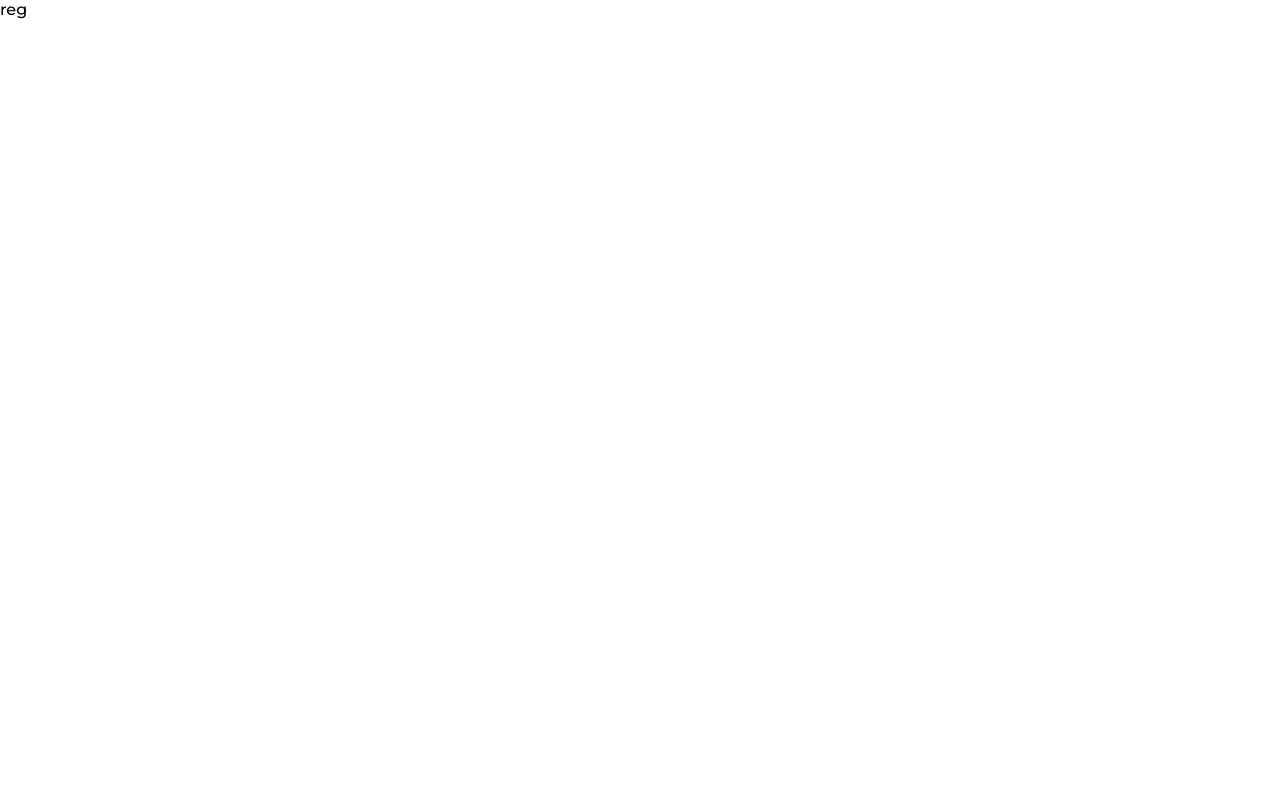
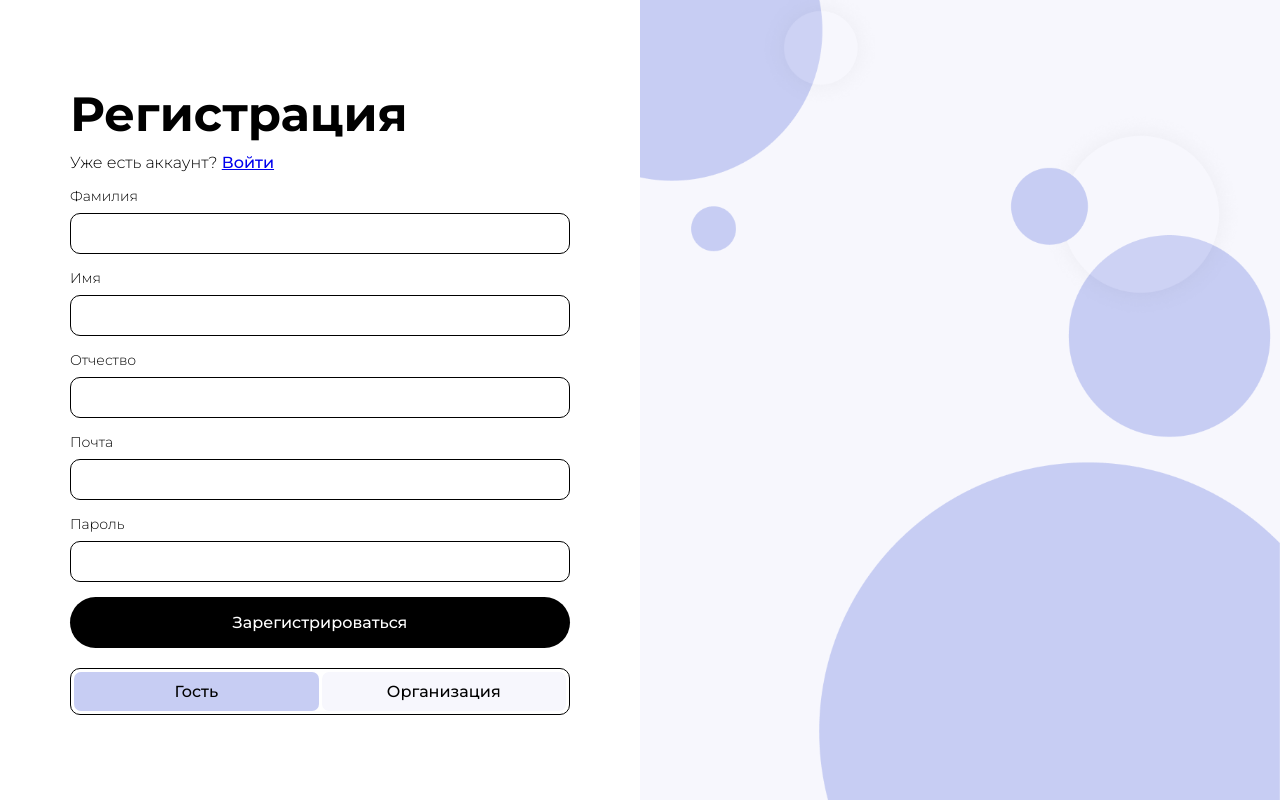
Before and after one commit to Filanq/minincode24, a Vue app: page /registration in a window 1280 px wide. Built offline with nearby package versions, Linux system fonts and the light colour scheme; the HTML template or start-up script is replaced by a standard one.

Commit message:
Login and Reg pages

```diff
--- a/src/views/LoginView.vue
+++ b/src/views/LoginView.vue
@@ -1,11 +1,24 @@
 <template>
     <main>
-        <section class='left-part'>
-            <h1 class="h1">Войти в аккаунт</h1>
-            <p class="mini-text">Уже есть аккаунт? <router-link to="/account/registration">Зарегистрироваться</router-link></p>
+        <section class="left-part">
+            <div class="inner-container">
+                <h1 class="h1">Вход</h1>
+                <p class="mini-text">Еще нет аккаунта? <router-link :to="{name: 'registration'}">Регистрация</router-link></p>
+                <form class="form-container">
+                    <label>
+                        Почта
+                        <input type="email">
+                    </label>
+                    <label>
+                        Пароль
+                        <input type="password">
+                    </label>
+                    <button type="button">Войти</button>
+                </form>
+            </div>
         </section>
-        <section class='right-part'>
-            <img src="@/assets/images/fone.svg" alt="">
+        <section class="right-part">
+            <img src="@/assets/images/fone.png" alt="">
         </section>
     </main>
 </template>
@@ -17,11 +30,21 @@
 <style scoped>
 main {
     display: flex;
+    height: 100vh;
 }
 .left-part {
+    display: flex;
+    flex-direction: column;
+    justify-content: center;
+    align-items: center;
     width: 50%;
     height: 100%;
     background-color: var(--colorWhite);
+    padding: 30px;
+}
+.left-part > .inner-container {
+    width: 100%;
+    max-width: 500px;
 }
 .right-part {
     width: 50%;
@@ -33,4 +56,59 @@ main {
     height: 100%;
     object-fit: cover;
 }
+.left-part .mini-text {
+    font-weight: 300;
+    margin: 10px 0;
+}
+.left-part .mini-text > a {
+    font-weight: 500;
+}
+.select-formType-container {
+    display: flex;
+    gap: 3px;
+    margin-top: 20px;
+    border: solid #000 1px;
+    border-radius: 10px;
+    padding: 3px;
+}
+.select-formType-container > div {
+    width: calc((100% - 3px) / 2);
+    padding: 10px;
+    border-radius: 7px;
+    background-color: var(--colorGrey);
+    transition: background-color .3s ease;
+    cursor: pointer;
+}
+.selected-formType-btn {
+    background-color: var(--colorBlueLight)!important;
+}
+form {
+    display: flex;
+    flex-direction: column;
+    gap: 15px;
+    margin: 15px 0;
+}
+label {
+    display: flex;
+    flex-direction: column;
+    gap: 8px;
+    font-weight: 300;
+    font-size: 14px;
+}
+input {
+    border-radius: 10px;
+    border: solid #000 1px;
+    padding: 10px;
+}
+input:focus {
+    outline: none;
+}
+button {
+    padding: 16px 28px;
+    background-color: #000;
+    border-radius: 200px;
+    border: none;
+    color: var(--colorWhite);
+    cursor: pointer;
+}
 </style>
--- a/src/views/RegistrationView.vue
+++ b/src/views/RegistrationView.vue
@@ -1,10 +1,159 @@
 <template>
-reg
+    <main>
+        <section class="left-part">
+            <div class="inner-container">
+                <h1 class="h1">Регистрация</h1>
+                <p class="mini-text">Уже есть аккаунт? <router-link :to="{name: 'login'}">Войти</router-link></p>
+                <form v-if="formType == 'user'" class="form-container">
+                    <label>
+                        Фамилия
+                        <input type="text">
+                    </label>
+                    <label>
+                        Имя
+                        <input type="text">
+                    </label>
+                    <label>
+                        Отчество
+                        <input type="text">
+                    </label>
+                    <label>
+                        Почта
+                        <input type="email">
+                    </label>
+                    <label>
+                        Пароль
+                        <input type="password">
+                    </label>
+                    <button type="button">Зарегистрироваться</button>
+                </form>
+                <form v-else-if="formType == 'organization'">
+                    <label>
+                        Имя организации
+                        <input type="text">
+                    </label>
+                    <label>
+                        Адрес организации
+                        <input type="text">
+                    </label>
+                    <label>
+                        Сайт организации
+                        <input type="text">
+                    </label>
+                    <label>
+                        Почта организации
+                        <input type="email">
+                    </label>
+                    <label>
+                        Пароль
+                        <input type="password">
+                    </label>
+                    <button type="button">Зарегистрировать</button>
+                </form>
+                <div class="select-formType-container">
+                    <div @click="changeFormType('user')" :class="{'selected-formType-btn': formType == 'user'}" class="ta-c">Гость</div>
+                    <div @click="changeFormType('organization')" :class="{'selected-formType-btn': formType == 'organization'}" class="ta-c">Организация</div>
+                </div>
+            </div>
+        </section>
+        <section class="right-part">
+            <img src="@/assets/images/fone.png" alt="">
+        </section>
+    </main>
 </template>
 
 <script setup>
+    import {ref} from "vue";
 
+    const formType = ref('user');
+
+    function changeFormType(newFormType) {
+        formType.value = newFormType;
+    }
 </script>
 
 <style scoped>
+main {
+    display: flex;
+    height: 100vh;
+}
+.left-part {
+    display: flex;
+    flex-direction: column;
+    justify-content: center;
+    align-items: center;
+    width: 50%;
+    height: 100%;
+    background-color: var(--colorWhite);
+    padding: 30px;
+}
+.left-part > .inner-container {
+    width: 100%;
+    max-width: 500px;
+}
+.right-part {
+    width: 50%;
+    height: 100%;
+    background-color: var(--colorGrey);
+}
+.right-part > img {
+    width: 100%;
+    height: 100%;
+    object-fit: cover;
+}
+.left-part .mini-text {
+    font-weight: 300;
+    margin: 10px 0;
+}
+.left-part .mini-text > a {
+    font-weight: 500;
+}
+.select-formType-container {
+    display: flex;
+    gap: 3px;
+    margin-top: 20px;
+    border: solid #000 1px;
+    border-radius: 10px;
+    padding: 3px;
+}
+.select-formType-container > div {
+    width: calc((100% - 3px) / 2);
+    padding: 10px;
+    border-radius: 7px;
+    background-color: var(--colorGrey);
+    transition: background-color .3s ease;
+    cursor: pointer;
+}
+.selected-formType-btn {
+    background-color: var(--colorBlueLight)!important;
+}
+form {
+    display: flex;
+    flex-direction: column;
+    gap: 15px;
+    margin: 15px 0;
+}
+label {
+    display: flex;
+    flex-direction: column;
+    gap: 8px;
+    font-weight: 300;
+    font-size: 14px;
+}
+input {
+    border-radius: 10px;
+    border: solid #000 1px;
+    padding: 10px;
+}
+input:focus {
+    outline: none;
+}
+button {
+    padding: 16px 28px;
+    background-color: #000;
+    border-radius: 200px;
+    border: none;
+    color: var(--colorWhite);
+    cursor: pointer;
+}
 </style>
```
Also changed, not shown: src/assets/images/fone.png (added).
